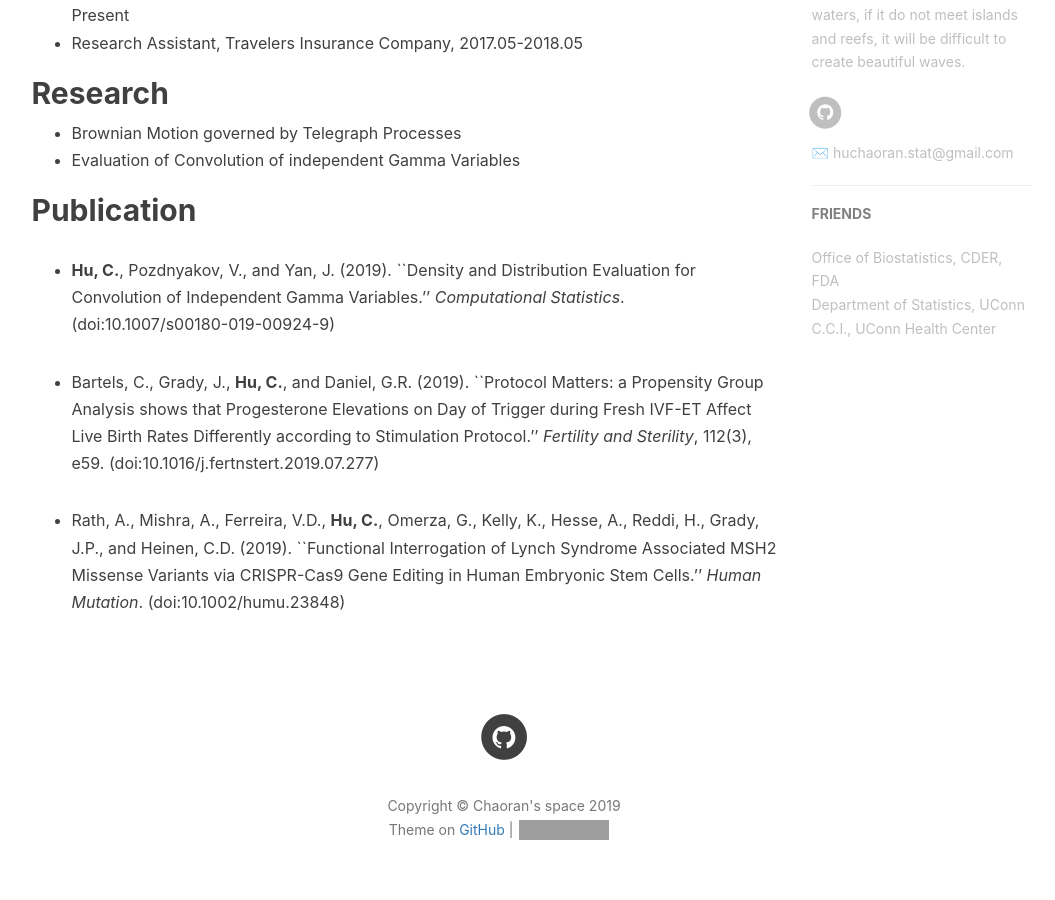
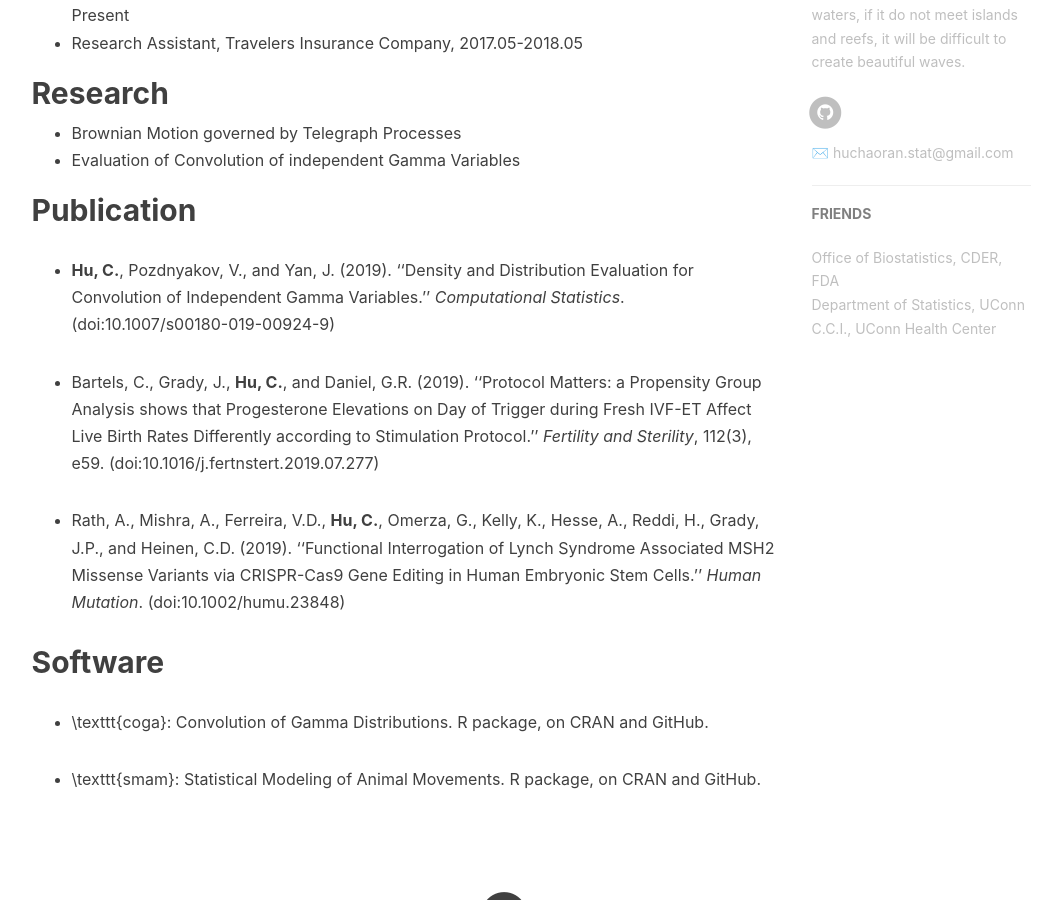
Before and after one commit to ChaoranHu/ChaoranHu.github.io, a Jekyll site: the page built from blogCV.md, in a window 1280 px wide and 900 px high, scrolled down 732 px. Shown: the whole window, without its empty margins (136-1191 px from the left). Built offline with Jekyll 4.4.1, drawn with Linux system fonts in a browser that asks for light colours; nearby versions of some CDN libraries; our own code applies the rules of GitHub Pages for plain Markdown files; comment, search, counter and statistics services are not loaded; grey boxes are pictures that could not be loaded.

Commit message:
Update blogCV.md

```diff
--- a/blogCV.md
+++ b/blogCV.md
@@ -19,8 +19,15 @@
 * Evaluation of Convolution of independent Gamma Variables
 
 ## Publication
-* **Hu, C.**, Pozdnyakov, V., and Yan, J. (2019). ``Density and Distribution Evaluation for Convolution of Independent Gamma Variables.'' *Computational Statistics*. (doi:10.1007/s00180-019-00924-9)
 
-* Bartels, C., Grady, J., **Hu, C.**, and Daniel, G.R. (2019). ``Protocol Matters: a Propensity Group Analysis shows that Progesterone Elevations on Day of Trigger during Fresh IVF-ET Affect Live Birth Rates Differently according to Stimulation Protocol.'' *Fertility and Sterility*, 112(3), e59. (doi:10.1016/j.fertnstert.2019.07.277)
+* **Hu, C.**, Pozdnyakov, V., and Yan, J. (2019). ''Density and Distribution Evaluation for Convolution of Independent Gamma Variables.'' *Computational Statistics*. (doi:10.1007/s00180-019-00924-9)
 
-* Rath, A., Mishra, A., Ferreira, V.D., **Hu, C.**, Omerza, G., Kelly, K., Hesse, A., Reddi, H., Grady, J.P., and Heinen, C.D. (2019). ``Functional Interrogation of Lynch Syndrome Associated MSH2 Missense Variants via CRISPR-Cas9 Gene Editing in Human Embryonic Stem Cells.'' *Human Mutation*. (doi:10.1002/humu.23848)
+* Bartels, C., Grady, J., **Hu, C.**, and Daniel, G.R. (2019). ''Protocol Matters: a Propensity Group Analysis shows that Progesterone Elevations on Day of Trigger during Fresh IVF-ET Affect Live Birth Rates Differently according to Stimulation Protocol.'' *Fertility and Sterility*, 112(3), e59. (doi:10.1016/j.fertnstert.2019.07.277)
+
+* Rath, A., Mishra, A., Ferreira, V.D., **Hu, C.**, Omerza, G., Kelly, K., Hesse, A., Reddi, H., Grady, J.P., and Heinen, C.D. (2019). ''Functional Interrogation of Lynch Syndrome Associated MSH2 Missense Variants via CRISPR-Cas9 Gene Editing in Human Embryonic Stem Cells.'' *Human Mutation*. (doi:10.1002/humu.23848)
+
+## Software
+
+* \texttt{coga}: Convolution of Gamma Distributions. R package, on CRAN and GitHub.
+
+* \texttt{smam}: Statistical Modeling of Animal Movements. R package, on CRAN and GitHub.
```
